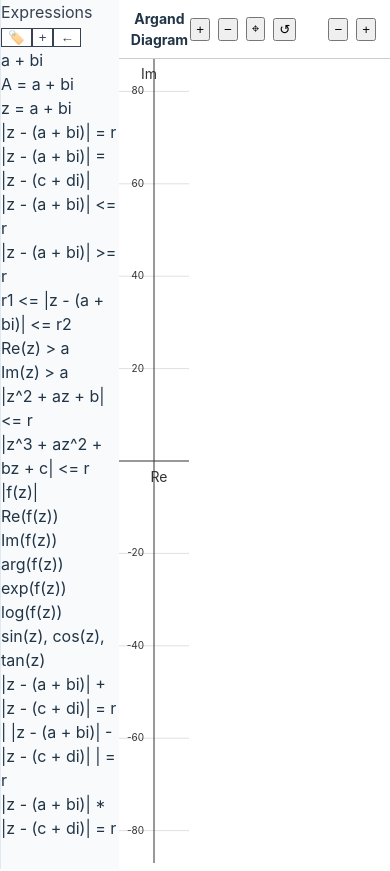
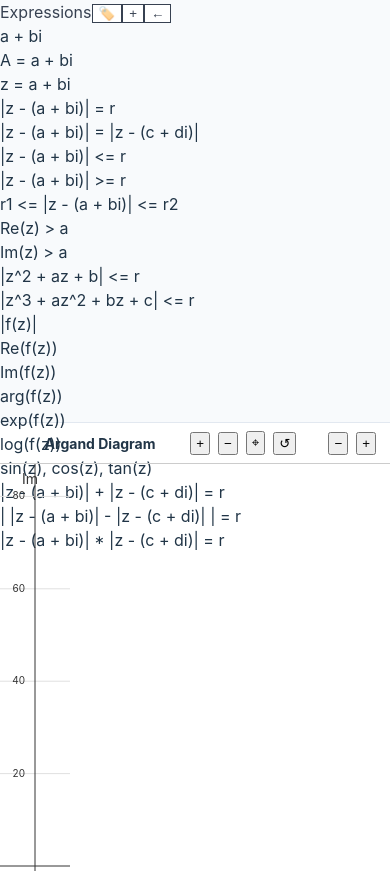
Before and after one commit to clvnkhr/argand, a React (Vite) app: page / in a window 390 px wide. Shown: the top 871 px of the page. Built offline with nearby package versions, Linux system fonts and the light colour scheme.

Commit message:
idk mobile

```diff
--- a/src/App.css
+++ b/src/App.css
@@ -60,6 +60,30 @@
   border: 1px solid;
 }
 
+/* Mobile responsive styles */
+@media (max-width: 768px) {
+  .App {
+    flex-direction: column;
+  }
+
+  .expression-panel {
+    width: 100% !important;
+    min-width: 100% !important;
+    height: 50vh;
+    border-left: none;
+    border-bottom: 1px solid;
+  }
+
+  .argand-diagram {
+    height: 50vh;
+  }
+
+  .expression-panel.collapsed {
+    height: 0;
+    overflow: hidden;
+  }
+}
+
 @media (prefers-color-scheme: light) {
   .diagram-grid-line {
     stroke: #e0e0e0;
```
